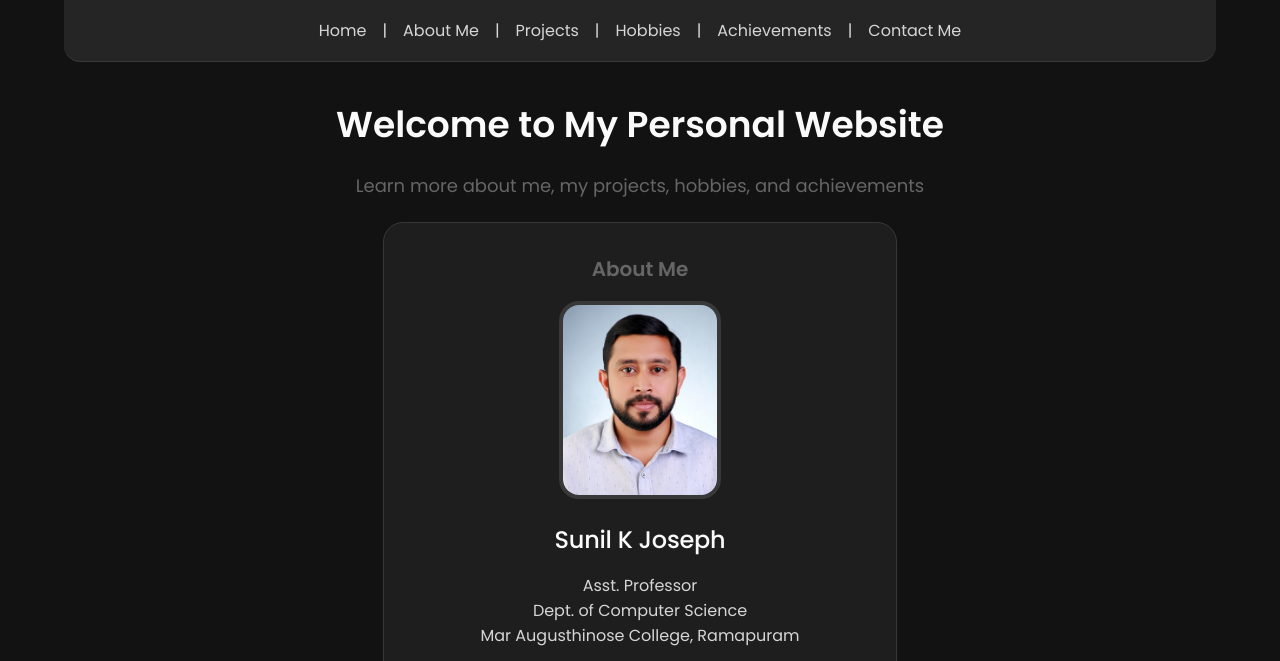
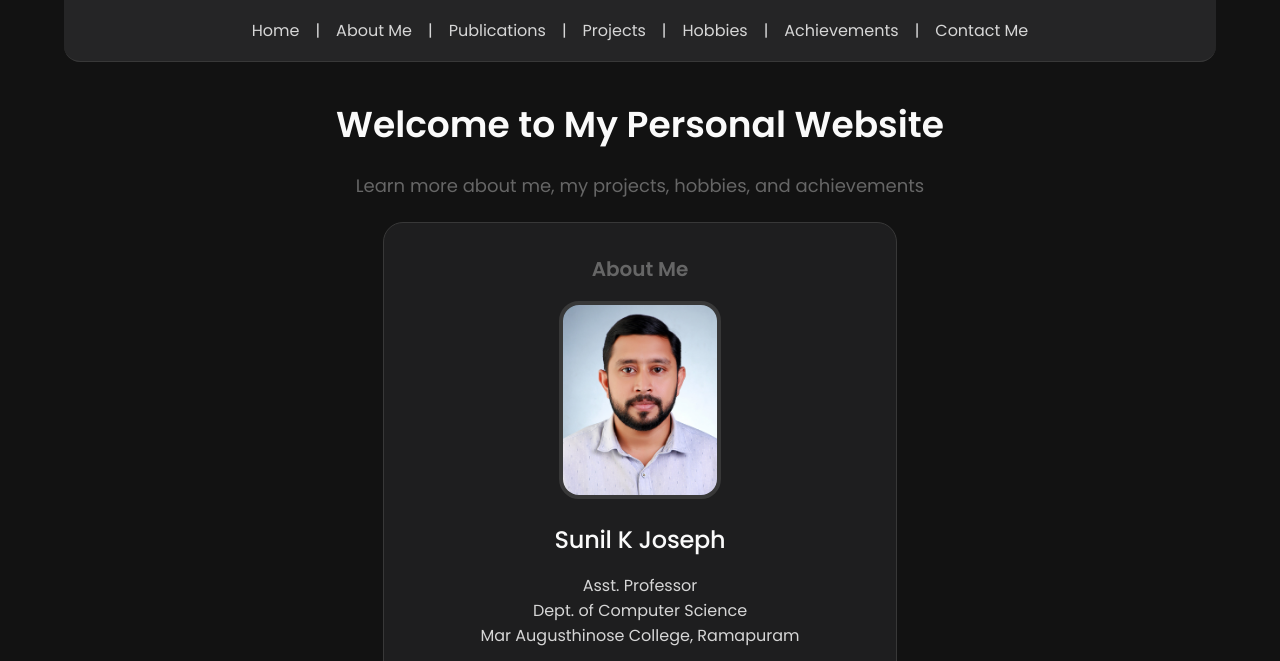
Before and after one commit to sunilkjoseph/Portfolio-Website, a plain HTML site: page index.html in a window 1280 px wide. Shown: the top 661 px of the page. Drawn offline with nearby package versions, Linux system fonts and the light colour scheme.

Commit message:
Update index.html

```diff
--- a/index.html
+++ b/index.html
@@ -15,6 +15,8 @@
             <li><a href="#home">Home</a></li>
             <li>|</li>
             <li><a href="#about">About Me</a></li>
+            <li>|</li>
+            <li><a href="#publications">Publications</a></li>
             <li>|</li>
             <li><a href="#projects">Projects</a></li>
             <li>|</li>
```
